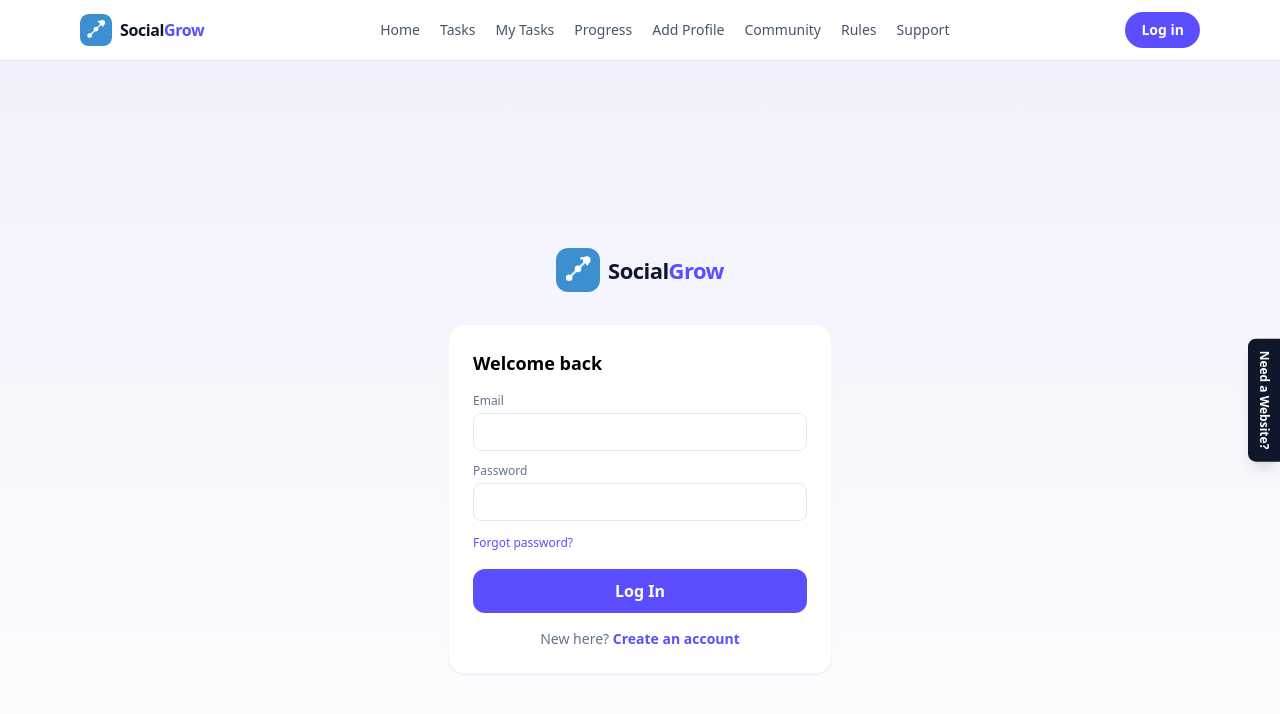
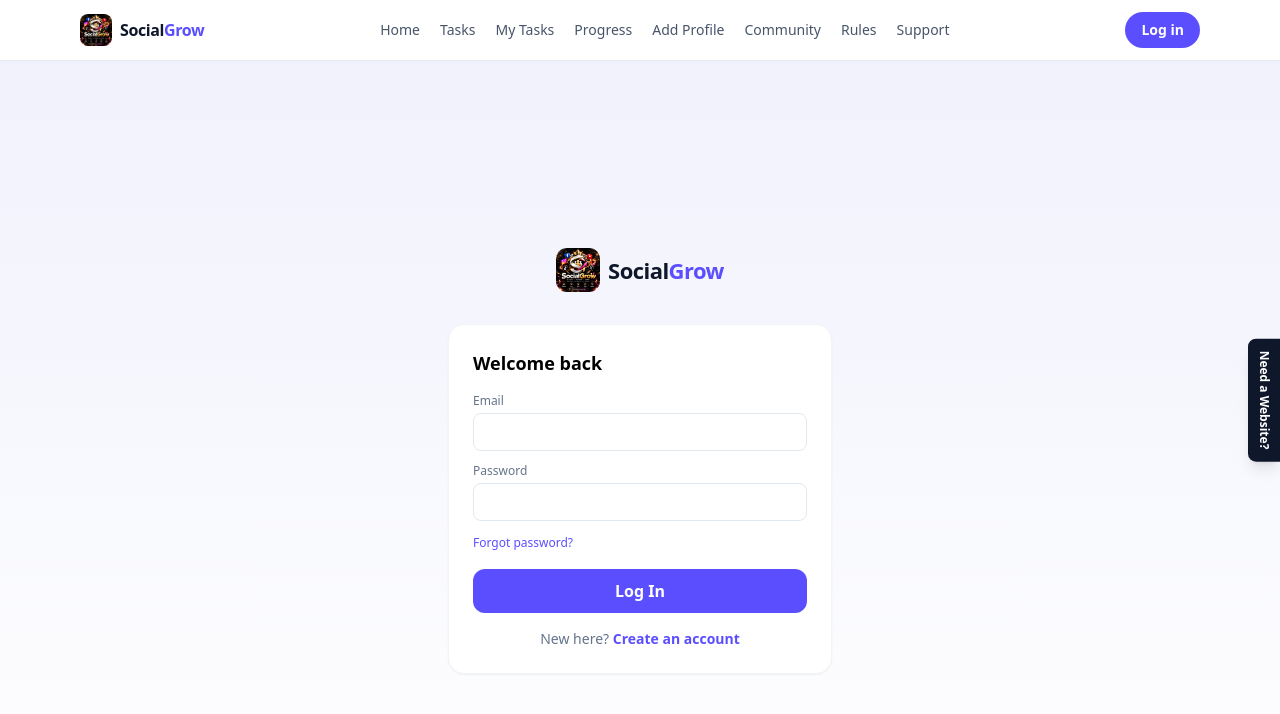
Before and after one commit to Timbaddo/Socialgrow, a React (Vite) app: page /login in a window 1280 px wide. Shown: the top 714 px of the page. Built offline with nearby package versions, Linux system fonts and the light colour scheme; no server answers.

Commit message:
Replace SVG logo with image element
Replaced SVG logo with an image element for better performance and flexibility.

```diff
--- a/src/components/Logo.tsx
+++ b/src/components/Logo.tsx
@@ -1,21 +1,12 @@
 export function LogoMark({ size = 36 }: { size?: number }) {
   return (
-    <svg width={size} height={size} viewBox="0 0 40 40" fill="none">
-      <defs>
-        <linearGradient id="sgGrad" x1="0" y1="40" x2="40" y2="0">
-          <stop offset="0%" stopColor="#5B4EFF" />
-          <stop offset="100%" stopColor="#1FD1A1" />
-        </linearGradient>
-      </defs>
-      <rect width="40" height="40" rx="11" fill="url(#sgGrad)" />
-      {/* connection nodes */}
-      <circle cx="12" cy="27" r="3" fill="white" fillOpacity="0.95" />
-      <circle cx="20" cy="19" r="3" fill="white" fillOpacity="0.95" />
-      <circle cx="28" cy="11" r="3.4" fill="white" />
-      <path d="M12 27L20 19L28 11" stroke="white" strokeOpacity="0.85" strokeWidth="2" strokeLinecap="round" />
-      {/* growth arrow head */}
-      <path d="M23 9.5H28.5V15" stroke="white" strokeWidth="2" strokeLinecap="round" strokeLinejoin="round" fill="none" />
-    </svg>
+    <img
+      src="/logo.png"
+      alt="SocialGrow"
+      width={size}
+      height={size}
+      style={{ objectFit: "contain", borderRadius: size * 0.25 }}
+    />
   );
 }
 
```
